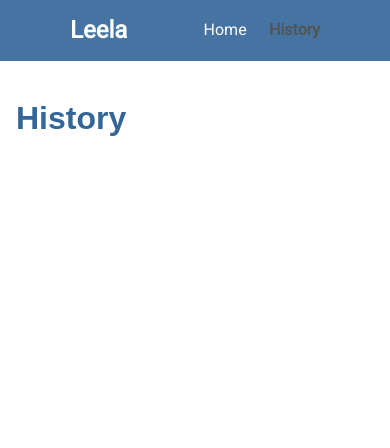
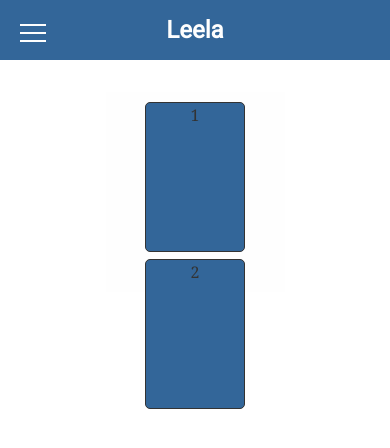
Before and after one commit to IlyaBelitser/leelacards, an Angular app in the folder src/: page /history in a window 390 px wide. Shown: the top 448 px of the page. Built offline with nearby package versions, Linux system fonts and the light colour scheme.

Commit message:
Added hamburger. Transfer history to hamburger menu

```diff
--- a/src/src/app/app.component.html
+++ b/src/src/app/app.component.html
@@ -1,13 +1,32 @@
 <nav class="navbar">
-  <h1>
+
+  <ng-container *ngIf="isHistory; else elseTemplate">
+    <div class="btnCloseHistory btnToggle" (click)="onBtnCloseHistoryClick()">
+      <span></span>
+    </div>
+  </ng-container>
+  <ng-template #elseTemplate>
+    <div class="btnToggle" (click)="onBtnToggleClick()"><span></span></div>
+  </ng-template>
+
+  <h1>Leela</h1>
+
+
+  <!-- <h1>
     <a [routerLink]="['/']">Leela</a>
   </h1>
   <ul>
     <li routerLinkActive="active" [routerLinkActiveOptions]="{exact: true}"><a [routerLink]="['/']">Home</a></li>
     <li routerLinkActive="active"><a [routerLink]="['/history']">History</a></li>
-  </ul>
+  </ul> -->
 </nav>
 
 <div class="container">
-  <router-outlet></router-outlet>
+
+  <app-history *ngIf="isHistory"></app-history>
+
+  <app-home></app-home>
+
+  <!-- <router-outlet></router-outlet> -->
+
 </div>
--- a/src/src/app/app.component.scss
+++ b/src/src/app/app.component.scss
@@ -0,0 +1,48 @@
+.btnToggle {
+    display: flex;
+    align-items: center;
+    position: fixed;
+    top: 20px;
+    left: 20px;
+
+    width: 26px;
+    height: 26px;
+
+    cursor: pointer;
+    z-index: 1;
+}
+.btnToggle > span,
+.btnToggle > span::before,
+.btnToggle > span::after {
+    display: block;
+    position: absolute;
+
+    width: 100%;
+    height: 2px;
+
+    background-color: #fefefe;
+}
+.btnToggle > span::before {
+    content: '';
+    top: -8px;
+}
+.btnToggle > span::after {
+    content: '';
+    top: 8px;
+}
+
+.btnCloseHistory > span {
+    transform: rotate(45deg);
+}
+.btnCloseHistory > span::before {
+    top: 0;
+    transform: rotate(0);
+}
+.btnCloseHistory > span::after {
+    top: 0;
+    transform: rotate(90deg);
+}
+.btnCloseHistory {
+    visibility: visible;
+    // left: 0;
+}
--- a/src/src/app/app.component.ts
+++ b/src/src/app/app.component.ts
@@ -7,6 +7,8 @@ import { Component} from '@angular/core';
 })
 export class AppComponent {
 
+  isHistory: boolean = false;
+
   constructor( ) {
   }
 
@@ -15,4 +17,12 @@ export class AppComponent {
     //Add 'implements OnInit' to the class.
 
   }
+
+  onBtnToggleClick() {
+      this.isHistory = true;
+  }
+
+  onBtnCloseHistoryClick() {
+    this.isHistory = false;
+  }
 }
--- a/src/src/app/card/card.component.scss
+++ b/src/src/app/card/card.component.scss
@@ -1,15 +1,6 @@
 /* You can add global styles to this file, and also import other style files */
 @import url('https://fonts.googleapis.com/css?family=Roboto');
 
-
-.backdrop {
-    position: fixed;
-    top: 0;
-    bottom: 0;
-    right: 0;
-    left: 0;
-    background: rgba(0, 0, 0, .3);
-}
 
 .card {
     min-width: 400px;
--- a/src/src/app/history/history.component.html
+++ b/src/src/app/history/history.component.html
@@ -1,3 +1,5 @@
+<div class="backdrop backdropHistory">
+    <div class="containerHistory">
         <h1>{{title}}</h1>
         <ul class="common">
             <li *ngFor="let item of serviceHistory.getData()">
@@ -9,3 +11,5 @@
                 </div>
             </li>
         </ul>
+    </div>
+</div>
--- a/src/src/app/history/history.component.scss
+++ b/src/src/app/history/history.component.scss
@@ -1,5 +1,17 @@
+.containerHistory {
+    margin-left: 0;
+    width: 450px;
+    max-width: 100%;
+    min-height: 100%;
+    overflow-y: auto;
+    overflow-x: hidden;
+    background: #336699;
+    // opacity: 0.9;
+}
+
 h1 {
-    color: #336699;
+    margin-left: 18px;
+    color:#fefefe;// #336699;
     font-family: Arial, Helvetica, sans-serif;
     font-size: 200%;
 }
--- a/src/src/styles.scss
+++ b/src/src/styles.scss
@@ -30,14 +30,31 @@ ul {
     list-style: none;
 }
 
+.backdrop {
+    position: fixed;
+    top: 0;
+    bottom: 0;
+    right: 0;
+    left: 0;
+    background: rgba(0, 0, 0, .3);
+}
+
+.backdropHistory {
+    top: 60px;
+    position: absolute;
+    overflow-y: auto;
+}
+
 .navbar {
+    // position: fixed;
     display: flex;
     justify-content: space-between;
     align-items: center;
+    height: 60px;
     padding: 0.7rem 2rem;
     z-index: 1;
     width: 100%;
-    opacity: 0.9;
+    // opacity: 0.9;
     margin-bottom: 1rem;
     background: #336699;
     color: #fefefe;
```
Lines whose indentation alone changed are shown as unchanged.
